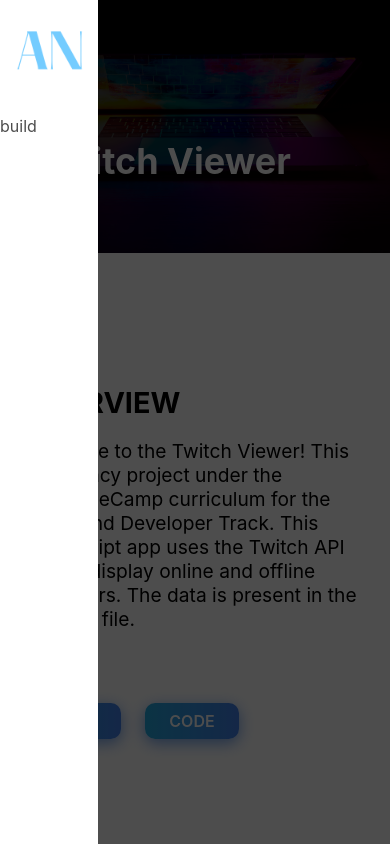
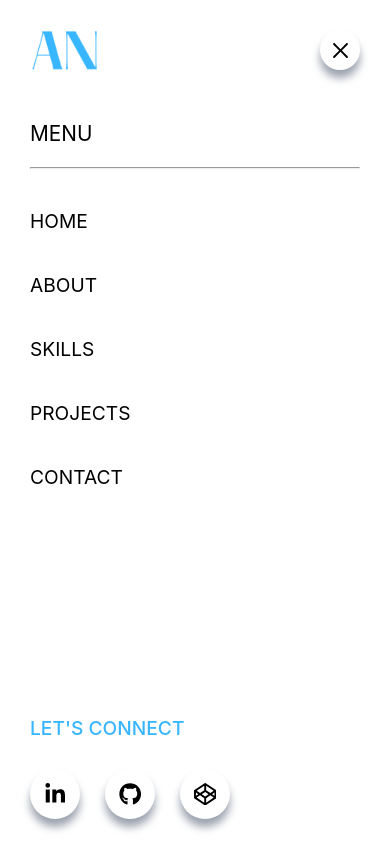
Before and after one commit to antofon/portfolio-v3, a Next.js app: page /twitch in a window 390 px wide. Both pictures are taken after a click on the icon 350 px from the left and 50 px from the top of the page. Shown: the top 844 px of the page. Built offline with nearby package versions, Linux system fonts and the light colour scheme.

Commit message:
Fine-tuned mobile menu for homepage and projects page

```diff
--- a/components/MobileNav.tsx
+++ b/components/MobileNav.tsx
@@ -1,46 +1,32 @@
+import React, { useState, useEffect } from 'react';
+import Link from 'next/link';
 import Image from 'next/image';
+import { FaLinkedinIn, FaGithub, FaCodepen } from 'react-icons/fa';
 import { RxCross2 } from 'react-icons/rx';
+import mobileNavStyles from '../styles/MobileNav.module.css';
 
-const MobileNav = ({ closeMobileMenu, isMobileMenuClosed }: any) => {
+const MobileNav = ({
+  closeMobileMenu,
+  isMobileMenuClosed,
+  setIsMobileMenuClosed,
+  isMobileMenuOpen,
+  setIsMobileMenuOpen,
+}: any) => {
+  const menuLinkClicked = (e: any) => {
+    setIsMobileMenuOpen(!isMobileMenuOpen);
+    setIsMobileMenuClosed(!isMobileMenuClosed);
+    closeMobileMenu();
+    console.log('Event', e.target.value);
+  };
+
   return (
     <div>
       {isMobileMenuClosed ? null : (
-        <div
-          style={{
-            position: 'fixed',
-            backgroundColor: '#fff',
-            width: '25%',
-            height: '100vh',
-            left: 0,
-            // opacity: 1,
-            // zIndex: 10,
-            top: 0,
-          }}
-        >
+        <div className={mobileNavStyles.firstLevel}>
           <div
-            style={{
-              position: 'fixed',
-              backgroundColor: 'black',
-              opacity: 0.7,
-              width: '100%',
-              height: '100vh',
-              left: 0,
-              top: 0,
-            }}
+          // className={mobileNavStyles.secondLevel}
           >
-            <div
-              style={{
-                position: 'fixed',
-                backgroundColor: '#fff',
-                width: '25%',
-                height: '100vh',
-                left: 0,
-                opacity: 1,
-                // zIndex: 10,
-                padding: '0px 25px 0 0',
-                top: 0,
-              }}
-            >
+            <div className={mobileNavStyles.thirdLevel}>
               <div
                 style={{
                   display: 'flex',
@@ -53,12 +39,90 @@ const MobileNav = ({ closeMobileMenu, isMobileMenuClosed }: any) => {
                   alt="logo"
                   width="100"
                   height="100"
+                  className={mobileNavStyles.logo}
                 />
-                <div>
-                  <RxCross2 size={30} onClick={closeMobileMenu} />
+                <div className={mobileNavStyles.menuClose}>
+                  <RxCross2 onClick={closeMobileMenu} size={25} />
                 </div>
               </div>
-              <p> build</p>
+              <div>
+                <p className={mobileNavStyles.menuTagline}>Menu</p>
+                <hr />
+
+                <ul className={mobileNavStyles.links}>
+                  <Link
+                    href="/"
+                    className={mobileNavStyles.link}
+                    onClick={menuLinkClicked}
+                  >
+                    <li>Home</li>
+                  </Link>
+                  <Link
+                    href="/#about"
+                    className={mobileNavStyles.link}
+                    onClick={menuLinkClicked}
+                  >
+                    <li>About</li>
+                  </Link>
+                  <Link
+                    href="/#skills"
+                    className={mobileNavStyles.link}
+                    onClick={menuLinkClicked}
+                  >
+                    <li>Skills</li>
+                  </Link>
+                  <Link
+                    href="/#projects"
+                    className={mobileNavStyles.link}
+                    onClick={menuLinkClicked}
+                  >
+                    <li>Projects</li>
+                  </Link>
+                  <Link
+                    href="/#contact"
+                    className={mobileNavStyles.link}
+                    onClick={menuLinkClicked}
+                  >
+                    <li>Contact</li>
+                  </Link>
+                </ul>
+              </div>
+              <div className={mobileNavStyles.mobileConnectContainer}>
+                <p className={mobileNavStyles.mobileConnect}>
+                  {"Let's"} Connect
+                </p>
+                <div className={mobileNavStyles.socials}>
+                  <div>
+                    <a
+                      href="https://www.linkedin.com/in/anwanantofon/"
+                      target="_blank"
+                      rel="noopener noreferrer"
+                      className={mobileNavStyles.icon}
+                    >
+                      <FaLinkedinIn />
+                    </a>
+                  </div>
+                  <div>
+                    <a
+                      href="https://github.com/antofon"
+                      target="_blank"
+                      rel="noopener noreferrer"
+                      className={mobileNavStyles.icon}
+                    >
+                      <FaGithub />
+                    </a>
+                  </div>
+                  <div>
+                    <a
+                      href="https://codepen.io/antofon"
+                      rel="noopener noreferrer"
+                      className={mobileNavStyles.icon}
+                    >
+                      <FaCodepen />
+                    </a>
+                  </div>
+                </div>
+              </div>
             </div>
           </div>
         </div>
--- a/components/Nav.tsx
+++ b/components/Nav.tsx
@@ -12,6 +12,7 @@ const Navbar = () => {
   const [navBg, setNavBg] = useState('#F7F7F7');
   const [linkColor, setLinkColor] = useState('#000000');
   const [isMobileMenuOpen, setIsMobileMenuOpen] = useState(false);
+    const [mobileCloseColor, setMobileCloseColor] = useState('#000000');
   const [isMobileMenuClosed, setIsMobileMenuClosed] = useState(true);
   const { width, height } = useWindowDimensions();
   const router = useRouter();
@@ -25,9 +26,11 @@ const Navbar = () => {
     ) {
       setNavBg('transparent');
       setLinkColor('#FFFFFF');
+      setMobileCloseColor('#FFFFFF');
     } else {
-      setNavBg('#F7F7F7');
+      setNavBg('#FFFFFF');
       setLinkColor('#000000');
+      setMobileCloseColor('#000000');
     }
   }, [router]);
 
@@ -72,7 +75,7 @@ const Navbar = () => {
       <div className={navStyles.mobileMenuIcon}>
         {typeof width !== 'undefined' && width < 768 ? (
           isMobileMenuOpen ? null : (
-            <HiOutlineBars3 size={40} onClick={openMobileMenu} />
+            <HiOutlineBars3 size={40} onClick={openMobileMenu} style={{color: `${mobileCloseColor}`, cursor:"pointer"}} />
           )
         ) : isMobileMenuOpen ? null : (
           <ul className={navStyles.links} style={{ color: `${linkColor}` }}>
@@ -96,7 +99,9 @@ const Navbar = () => {
         {isMobileMenuClosed ? null : (
           <MobileNav
             closeMobileMenu={closeMobileMenu}
-            isMobileMenuClosed={isMobileMenuClosed}
+            isMobileMenuClosed={isMobileMenuClosed} setIsMobileMenuOpen={setIsMobileMenuOpen}
+            isMobileMenuOpen={isMobileMenuOpen}
+            setIsMobileMenuClosed ={setIsMobileMenuClosed}
           />
         )}
       </div>
--- /dev/null
+++ b/styles/MobileNav.module.css
@@ -0,0 +1,131 @@
+.firstLevel {
+  position: fixed;
+  background-color: #fff;
+  width: 50%;
+  height: 100vh;
+  left: 0;
+  top: 0;
+}
+
+.secondLevel {
+  position: fixed;
+  background-color: black;
+  opacity: 0.7;
+  width: 50%;
+  height: 100vh;
+  left: 0;
+  top: 0;
+}
+
+.thirdLevel {
+  position: fixed;
+  background-color: #fff;
+  width: 100%;
+  height: 100vh;
+  left: 0;
+  opacity: 1;
+  padding: 0 30px;
+  top: 0;
+}
+
+.links {
+  display: flex;
+  list-style-type: none;
+  text-transform: uppercase;
+  flex-direction: column;
+  align-items: flex-start;
+  gap: 40px 0;
+  margin-top: 40px;
+  padding: 0;
+  font-size: 1.2rem;
+}
+
+.link {
+  display: inline;
+  transition: all 0.3s;
+}
+
+.bottomMenuBorder {
+  border-bottom: 1px solid black;
+}
+
+/* .link:hover {
+    background:#38b6ff;
+    color: #fff;
+} */
+
+.menuClose {
+  border-radius: 50%;
+  background: #fff;
+  display: flex;
+  justify-content: center;
+  align-items: center;
+  width: 40px;
+  height: 40px;
+  cursor: pointer;
+  box-shadow: 0 8px 9px #9ca3af;
+  transition: all 0.3s;
+}
+
+.menuClose:hover {
+  transform: scale(1.05);
+}
+
+.logo {
+  position: relative;
+  right: 15px;
+}
+
+.mobileConnect {
+  color: #38b6ff;
+  text-transform: uppercase;
+  font-size: 1.2rem;
+  font-weight: 500;
+}
+
+.socials {
+  display: flex;
+  justify-content: space-between;
+
+  gap: 0 25px;
+}
+
+.mobileConnectContainer {
+  position: absolute;
+  bottom: 25px;
+}
+
+@media screen and (min-width: 768px) {
+  .socials {
+    justify-content: space-between;
+    gap: 0 40px;
+  }
+
+  .mobileConnectContainer {
+    bottom: 40px;
+  }
+}
+
+.icon {
+  border-radius: 50%;
+  background: #fff;
+  font-size: 1.4rem;
+  display: flex;
+  justify-content: center;
+  align-items: center;
+  width: 50px;
+  height: 50px;
+  cursor: pointer;
+  box-shadow: 0 8px 9px #9ca3af;
+  transition: all 0.3s;
+  margin-top: 10px;
+}
+
+.icon:hover {
+  transform: scale(1.05);
+}
+
+.menuTagline {
+  font-size: 1.3rem;
+  text-transform: uppercase;
+}
```
